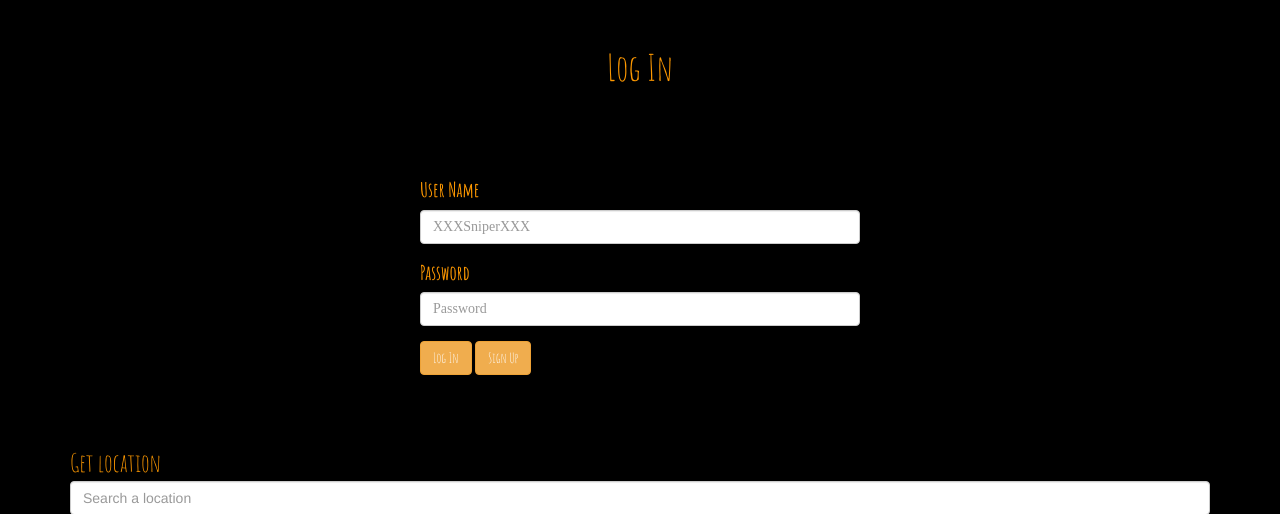
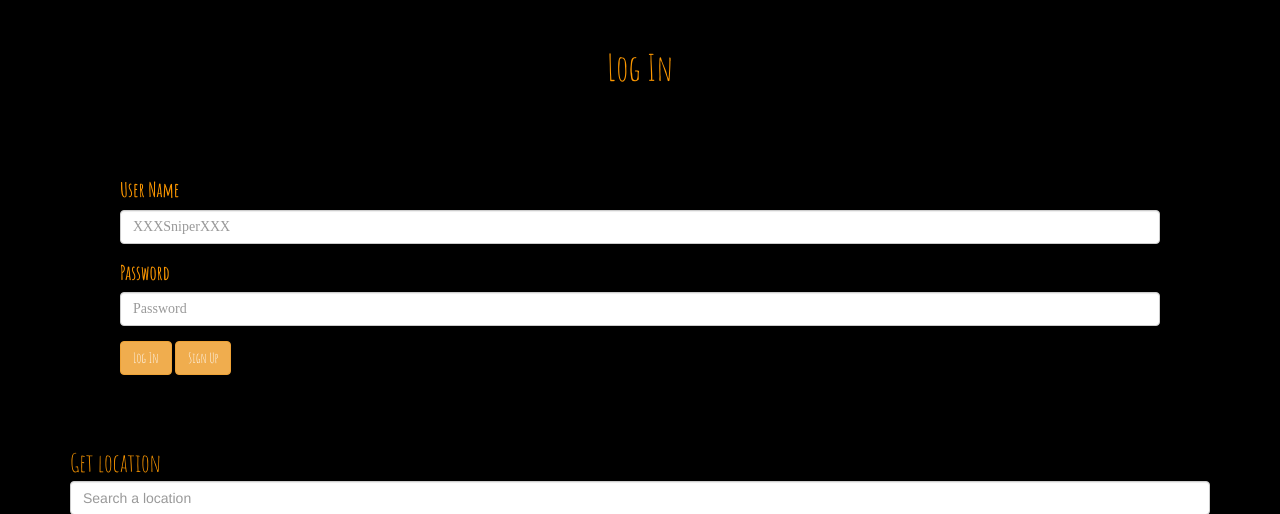
Before and after one commit to eHatz/group, a PHP site: page / in a window 1280 px wide. Shown: the part 322-836 px from the top of the page. Run offline with PHP 8.4, Linux system fonts and the light colour scheme; some libraries are stand-ins or nearby versions.

Commit message:
removed margins from login form, was causign issue on mobile

```diff
--- a/assets/css/style.css
+++ b/assets/css/style.css
@@ -49,7 +49,6 @@ h1 {
 	background-image: url(https://media.giphy.com/media/Zl4qgmnvFPBeM/giphy.gif);
 	color: #ff9900;
 	font-family: "Amatic SC", cursive;
-	font-size: 600px;
 	height: 300px;
 	margin-left: 50px;
 	margin-right: 50px;
@@ -64,8 +63,6 @@ body{
 #logInForm{
 	font-family: "Amatic SC", cursive;
 	color: #ff9900;
-	margin-left: 300px;
-	margin-right: 300px;
 	font-size: 20px;
 	padding-bottom: 50px;
 	padding-top: 50px;
```
